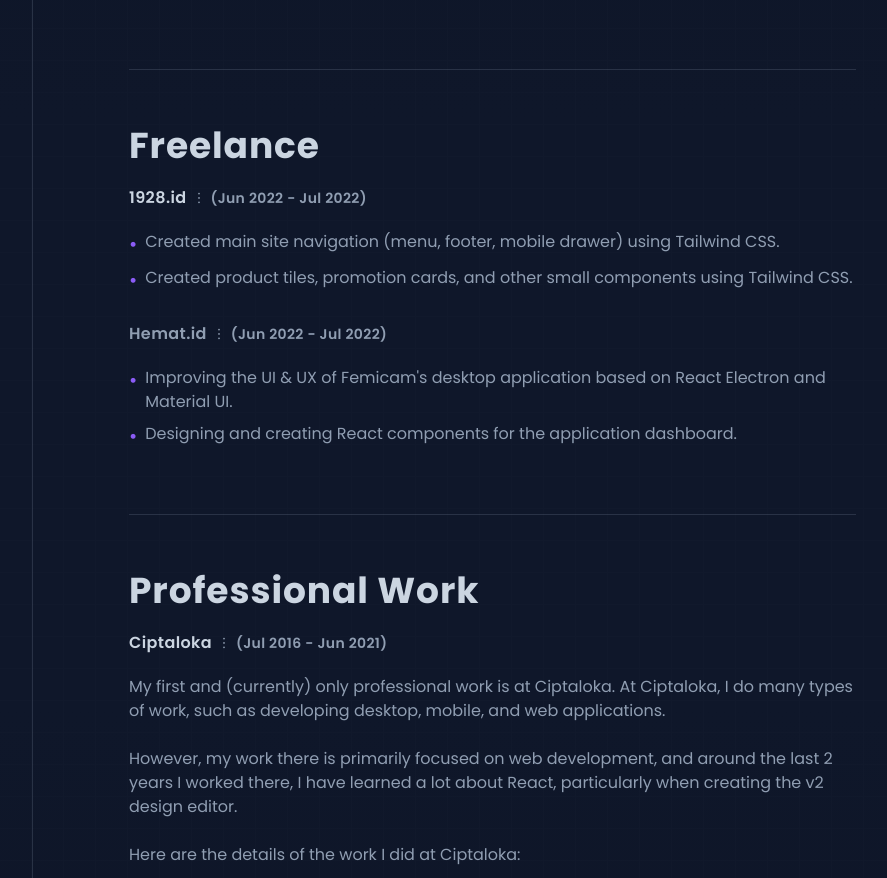
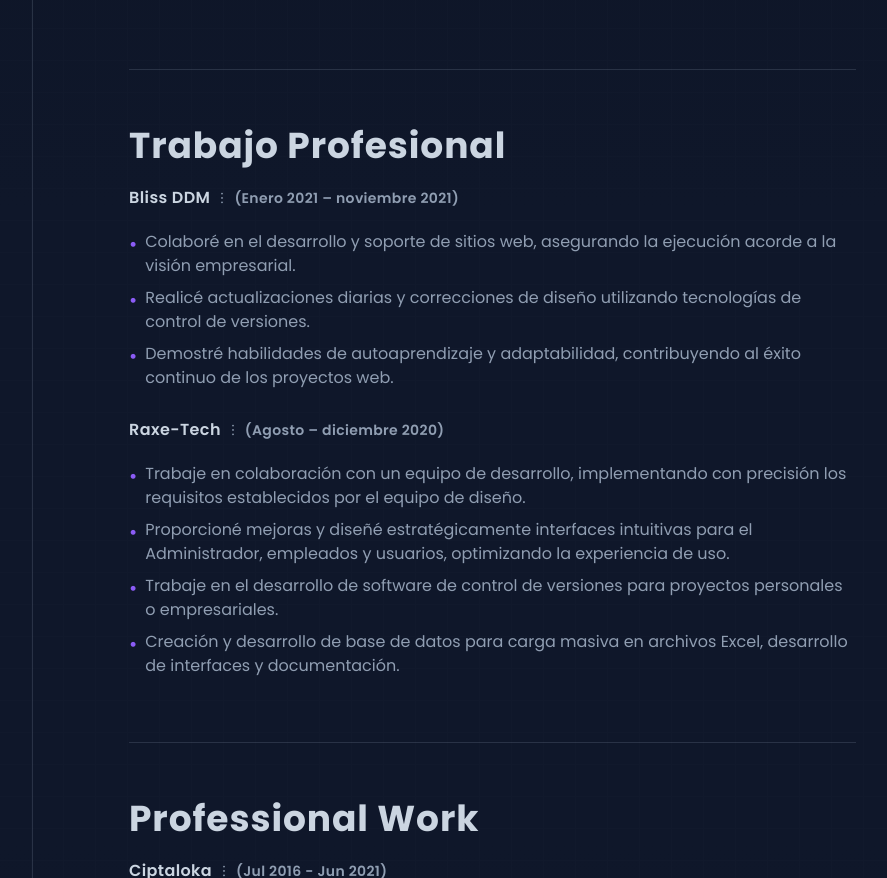
Before and after one commit to ImJars/Development-full-coding, a React (Vite) app: page /experience in a window 1280 px wide. Shown: the part 1060-1938 px from the top of the page, without its empty margins (32-919 px from the left). Built offline with nearby package versions, Linux system fonts and the light colour scheme.

Commit message:
Update experiencia

```diff
--- a/src/components/experience/content.jsx
+++ b/src/components/experience/content.jsx
@@ -22,7 +22,7 @@ function Content({ title, company, date, description, display, company_2, date_2
           {display === true ? (
             <>
               <div className="flex gap-1 items-center text-text-general my-5">
-                <h2 className="font-semibold text-text-general text-base tracking-wide">
+                <h2 className="font-semibold text-text-white-gray text-base tracking-wide">
                   {company_2}
                 </h2>
                 <AiOutlineMore />
--- a/src/experience.jsx
+++ b/src/experience.jsx
@@ -224,7 +224,7 @@ function Experience() {
                             description={`Desarrollo, construccion y programacion de interfaces.`}
                           />
                           <List
-                            description={`Mantenimiento y ensamblado de equipo de cómputo`}
+                            description={`Mantenimiento y ensamblado de equipo de cómputo.`}
                           />
                           <List
                             description={`Instalación y soporte de software.`}
@@ -242,28 +242,43 @@ function Experience() {
                   <div ref={refAnimate2}>
                     <Content
                       display={true}
-                      title={"Freelance"}
-                      company={"1928.id"}
-                      date={"(Jun 2022 - Jul 2022)"}
+                      title={"Trabajo Profesional"}
+                      company={"Bliss DDM"}
+                      date={"(Enero 2021 – noviembre 2021)"}
                       description={
                         <ol>
                           <List
-                            description={`Created main site navigation (menu, footer, mobile drawer) using Tailwind CSS.`}
+                            description={`Colaboré en el desarrollo y soporte de sitios web, asegurando la ejecución acorde a la visión
+                            empresarial.`}
                           />
                           <List
-                            description={`Created product tiles, promotion cards, and other small components using Tailwind CSS.`}
+                            description={`Realicé actualizaciones diarias y correcciones de diseño utilizando tecnologías de control de versiones.`}
+                          />
+                          <List
+                            description={`Demostré habilidades de autoaprendizaje y adaptabilidad, contribuyendo al éxito continuo de los
+                            proyectos web.`}
                           />
                         </ol>
                       }
-                      company_2={"Hemat.id"}
-                      date_2={"(Jun 2022 - Jul 2022)"}
+                      company_2={"Raxe-Tech"}
+                      date_2={"(Agosto – diciembre 2020)"}
                       description_2={
                         <ol>
                           <List
-                            description={`Improving the UI & UX of Femicam's desktop application based on React Electron and Material UI.`}
+                            description={`Trabaje en colaboración con un equipo de desarrollo, implementando con precisión los requisitos
+                            establecidos por el equipo de diseño.`}
                           />
                           <List
-                            description={`Designing and creating React components for the application dashboard.`}
+                            description={`Proporcioné mejoras y diseñé estratégicamente interfaces intuitivas para el Administrador, empleados
+                            y usuarios, optimizando la experiencia de uso.`}
+                          />
+                          <List
+                            description={`Trabaje en el desarrollo de software de control de versiones para proyectos personales o
+                            empresariales.`}
+                          />
+                          <List
+                            description={`Creación y desarrollo de base de datos para carga masiva en archivos Excel, desarrollo de interfaces y
+                            documentación.`}
                           />
                         </ol>
                       }
```
